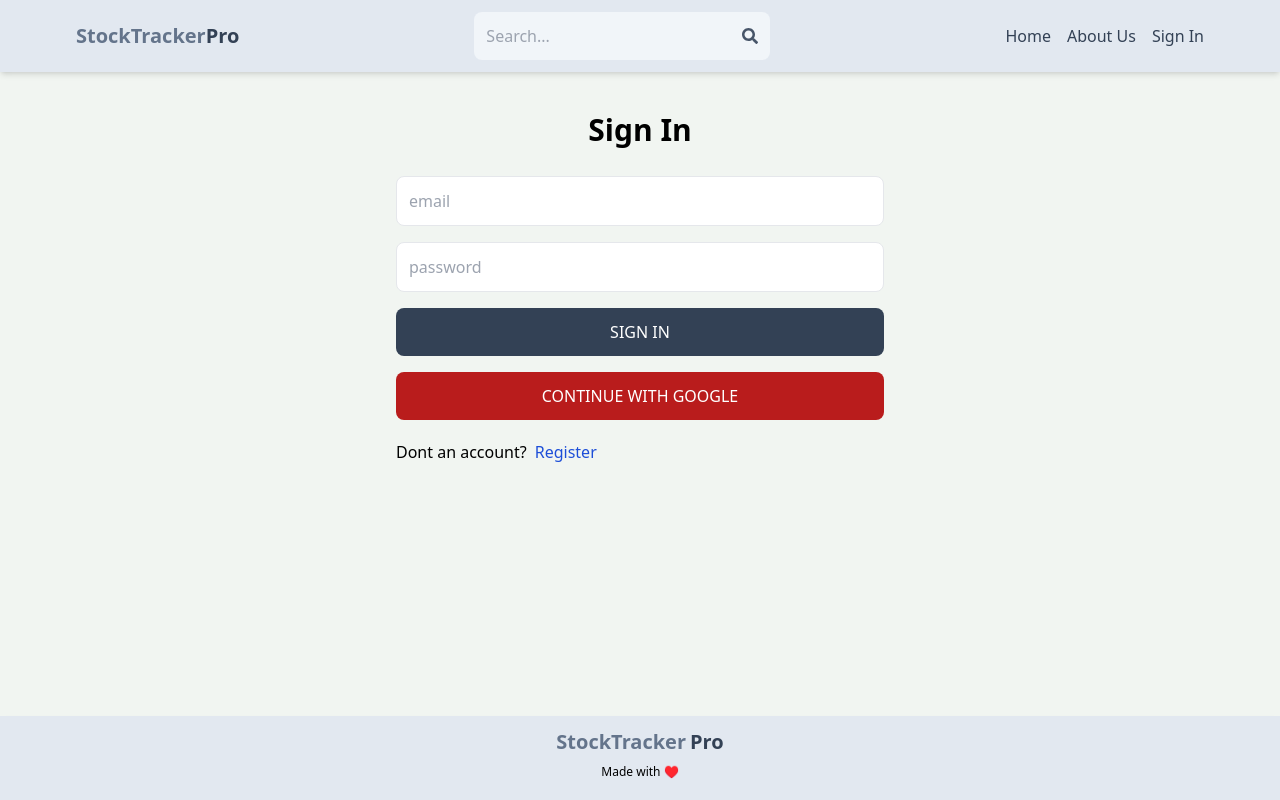
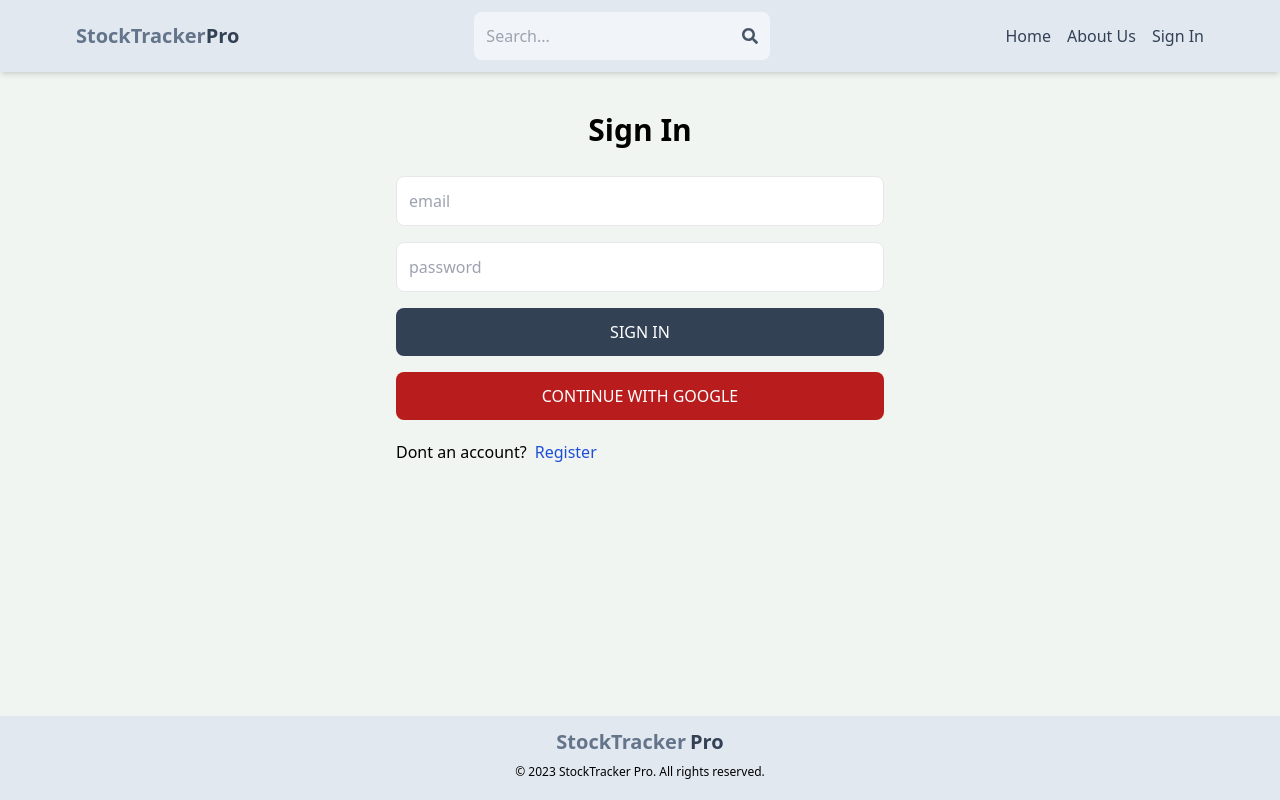
Before and after one commit to anisharma1/StockTrackerPro, a React (Vite) app in the folder client/: page /sign-in in a window 1280 px wide. Built offline with nearby package versions, Linux system fonts and the light colour scheme; no server answers.

Commit message:
Update footer

```diff
--- a/client/src/components/Footer.jsx
+++ b/client/src/components/Footer.jsx
@@ -11,7 +11,9 @@ export default function Footer() {
 						<span className="text-slate-700 ml-1">Pro</span>
 					</h1>
 				</Link>
-				<p className="text-black text-xs p-2">Made with ♥️ </p>
+				<p className="text-black text-xs p-2">
+					&copy; 2023 StockTracker Pro. All rights reserved.
+				</p>
 			</div>
 		</footer>
 	);
```
